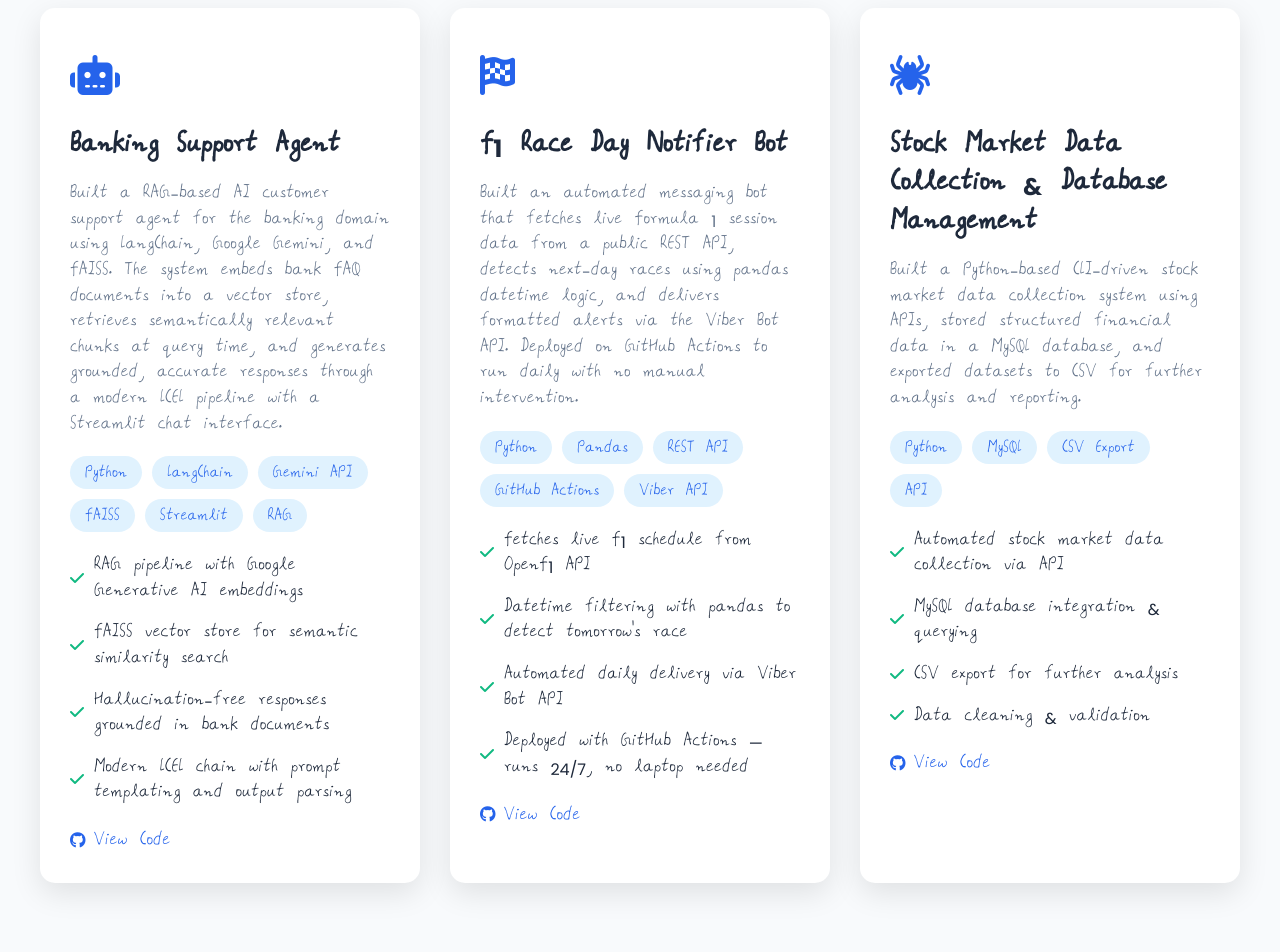
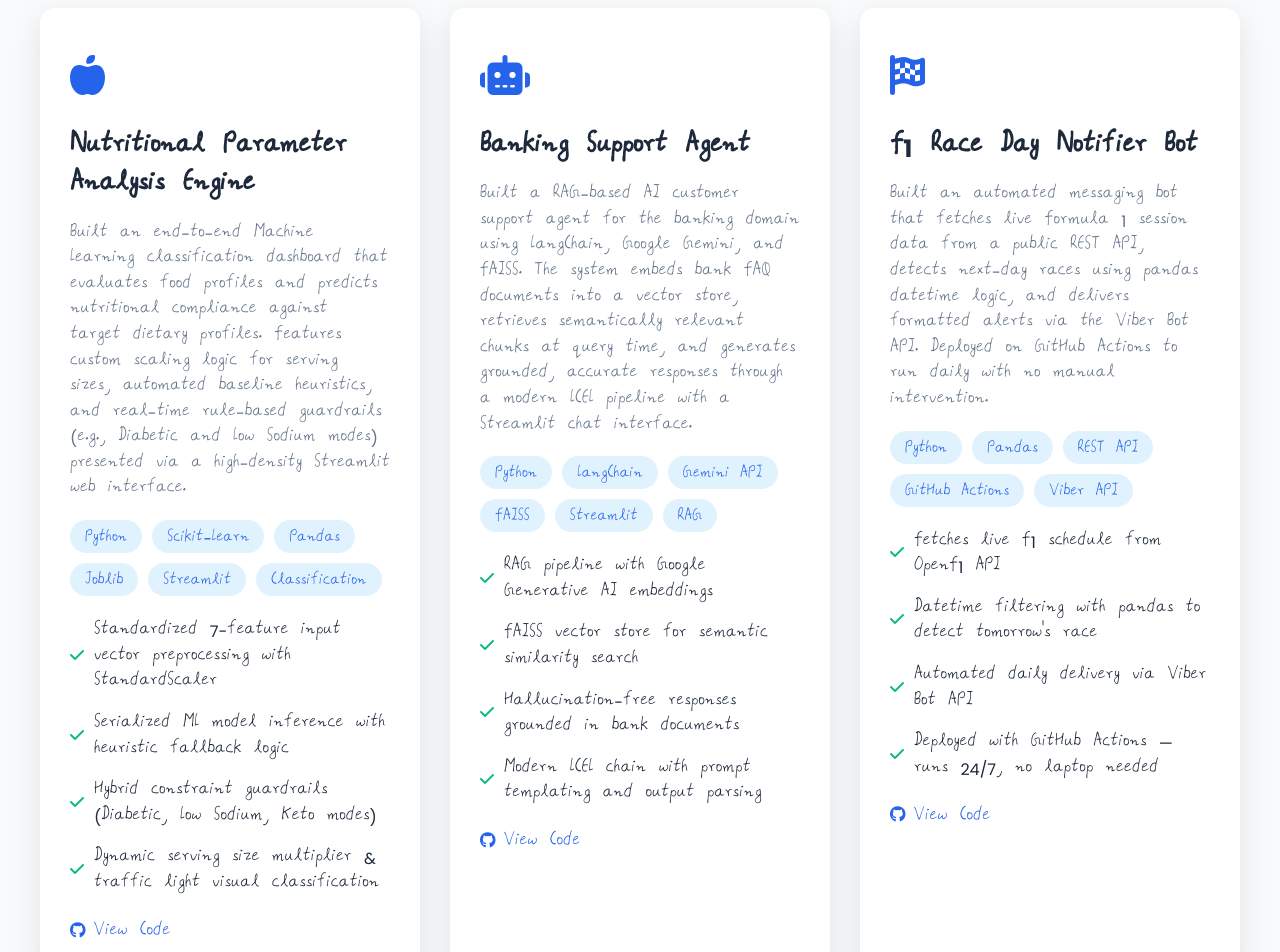
Before and after one commit to thesakshamm/portfolio-website, a plain HTML site: page index.html in a window 1280 px wide. Shown: the part 1880-2832 px from the top of the page. Drawn offline with Linux system fonts and the light colour scheme.

Commit message:
add nutrition analyser project

```diff
--- a/index.html
+++ b/index.html
@@ -117,6 +117,35 @@
         <div class="container">
             <h2 class="section-title">My Projects</h2>
             <div class="projects-grid">
+                <!-- Nutritional Parameter Analysis Engine -->
+                <div class="project-card">
+                    <div class="project-icon">
+                        <i class="fas fa-apple-alt"></i>
+                    </div>
+                    <h3 class="project-title">Nutritional Parameter Analysis Engine</h3>
+                    <p class="project-description">
+                        Built an end-to-end Machine Learning classification dashboard that evaluates food profiles and predicts nutritional compliance against target dietary profiles. Features custom scaling logic for serving sizes, automated baseline heuristics, and real-time rule-based guardrails (e.g., Diabetic and Low Sodium modes) presented via a high-density Streamlit web interface.
+                    </p>
+                    <div class="project-tech">
+                        <span class="tech-tag">Python</span>
+                        <span class="tech-tag">Scikit-Learn</span>
+                        <span class="tech-tag">Pandas</span>
+                        <span class="tech-tag">Joblib</span>
+                        <span class="tech-tag">Streamlit</span>
+                        <span class="tech-tag">Classification</span>
+                    </div>
+                    <div class="project-features">
+                        <p><i class="fas fa-check"></i> Standardized 7-feature input vector preprocessing with StandardScaler</p>
+                        <p><i class="fas fa-check"></i> Serialized ML model inference with heuristic fallback logic</p>
+                        <p><i class="fas fa-check"></i> Hybrid constraint guardrails (Diabetic, Low Sodium, Keto modes)</p>
+                        <p><i class="fas fa-check"></i> Dynamic serving size multiplier & traffic light visual classification</p>
+                    </div>
+                    <div class="project-links">
+                        <a href="https://github.com/thesakshamm/nutrition-analyser" class="github-link">
+                            <i class="fab fa-github"></i> View Code
+                        </a>
+                    </div>
+                </div>
                 <!--Banking Support Agent-->
                 <div class="project-card">
                     <div class="project-icon">
@@ -220,6 +249,7 @@
     </section>
 
     <!-- Skills Section -->
+
     <section id="skills" class="skills">
         <div class="container">
             <h2 class="section-title">Technical Skills</h2>
```
